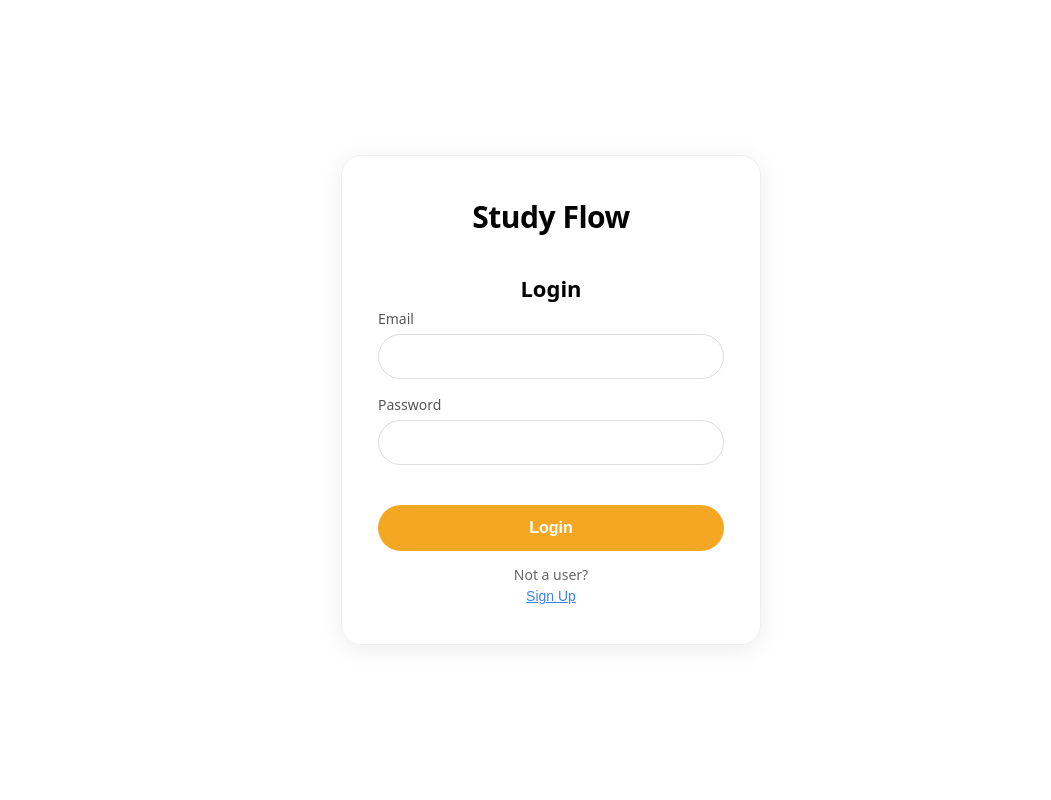
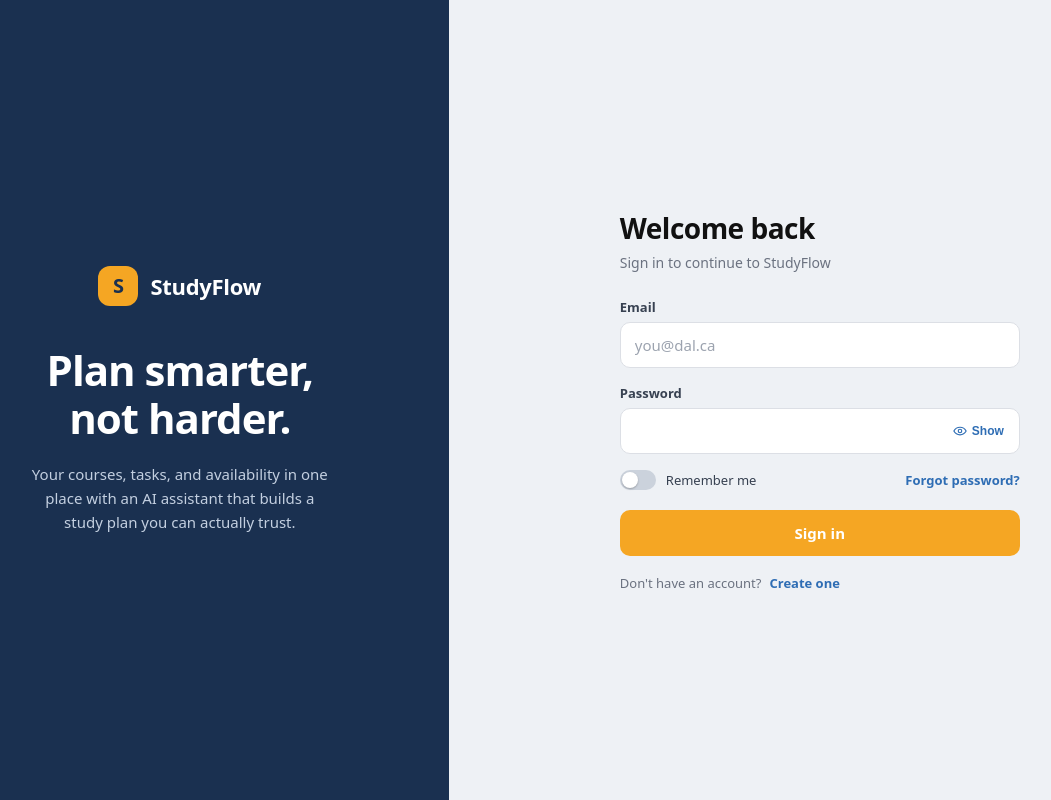
Before and after one commit to PCJashwanth/studyflow-frontend, a React (Vite) app: page /login in a window 1280 px wide. Shown: the whole page, without its empty margins (89-1140 px from the left). Built offline with nearby package versions, Linux system fonts and the light colour scheme; no server answers.

Commit message:
feat: redesign login and signup with two-panel auth layout

```diff
--- a/src/App.css
+++ b/src/App.css
@@ -1,196 +1,392 @@
-/* Full page wrapper - centers content vertically and horizontally */
-.page {
+/* ============================
+   AUTH SCREENS (Login + Signup)
+   Two panels: navy brand panel on the left, form on the right.
+   ============================ */
+
+.auth-page {
   min-height: 100vh;
-  display: flex;
+  display: grid;
+  grid-template-columns: 42% 1fr;
+  background-color: #eef1f5;
+}
+
+/* ── Left: navy brand panel ── */
+.auth-brand {
+  background-color: #1a3050; /* same navy as the student sidebar */
+  color: #fff;
+  display: flex;
+  flex-direction: column;
   align-items: center;
   justify-content: center;
-  padding: 20px;
-  background-color: #ffffff;
-}
-
-/* The card/box that holds the form */
-.card {
+  text-align: center;
+  padding: 56px 44px;
+}
+
+/* Logo sits in the middle of the panel, above the tagline */
+.auth-brand-logo {
+  display: flex;
+  align-items: center;
+  gap: 12px;
+  margin-bottom: 40px;
+}
+
+.auth-brand-mark {
+  width: 40px;
+  height: 40px;
+  border-radius: 12px;
+  background-color: #F5A623;
+  color: #1a3050;
+  font-size: 20px;
+  font-weight: 800;
+  display: flex;
+  align-items: center;
+  justify-content: center;
+}
+
+.auth-brand-name {
+  font-size: 22px;
+  font-weight: 700;
+  letter-spacing: -0.3px;
+}
+
+.auth-brand-headline {
+  font-size: clamp(28px, 3.4vw, 42px);
+  font-weight: 800;
+  line-height: 1.15;
+  letter-spacing: -1px;
+}
+
+.auth-brand-tagline {
+  margin-top: 20px;
+  max-width: 36ch;
+  font-size: 15px;
+  line-height: 1.6;
+  color: #c3cfe0;
+}
+
+/* ── Right: the form ── */
+.auth-main {
+  display: flex;
+  align-items: center;
+  justify-content: center;
+  padding: 48px 32px;
+}
+
+.auth-card {
   width: 100%;
-  max-width: 420px;
-  padding: 40px 36px;
-  text-align: center;
-
-  /* Rectangle with rounded corners on bigger screens */
-  border: 1.5px solid #eee;
-  border-radius: 20px;
-  box-shadow: 0 4px 24px rgba(0, 0, 0, 0.08);
-}
-
-.logo {
-  font-size: 30px;
+  max-width: 400px;
+}
+
+.auth-card h1 {
+  font-size: 28px;
   font-weight: 700;
-  color: #000;
-  margin-bottom: 36px;
+  color: #111;
   letter-spacing: -0.5px;
 }
 
-.card h2 {
-  font-size: 22px;
-  font-weight: 600;
-  color: #000;
-  margin-bottom: 6px;
-}
-
-/* Subtitle text under the heading */
-.subtitle {
-  font-size: 13px;
-  color: #888;
-  margin-bottom: 24px;
-}
-
+.auth-subtitle {
+  margin-top: 6px;
+  margin-bottom: 26px;
+  font-size: 14px;
+  color: #6b7280;
+}
 
 /* Wrapper for each label + input pair */
 .field {
-  text-align: left;
   margin-bottom: 16px;
 }
 
 .field label {
   display: block;
-  font-size: 14px;
-  color: #555;
+  font-size: 13px;
+  font-weight: 600;
+  color: #374151;
   margin-bottom: 6px;
 }
 
-/* Pill-shaped input fields */
 .field input {
   width: 100%;
-  padding: 13px 18px;
-  border: 1.5px solid #ddd;
-  border-radius: 30px;
+  padding: 12px 14px;
+  border: 1.5px solid #dcdfe5;
+  border-radius: 10px;
   font-size: 15px;
+  font-family: inherit;
+  color: #111;
+  background-color: #fff;
   outline: none;
-  transition: border-color 0.2s;
-  background-color: #fff;
-}
-
-/* Orange border when the user clicks into a field */
+  transition: border-color 0.15s, box-shadow 0.15s;
+}
+
+.field input::placeholder {
+  color: #9ca3af;
+}
+
 .field input:focus {
-  border-color: #F5A623;
-}
-
-
-
+  border-color: #2e6db4;
+  box-shadow: 0 0 0 3px rgba(46, 109, 180, 0.15);
+}
+
+/* ── Password field with a Show/Hide button inside it ── */
+.input-wrap {
+  position: relative;
+}
+
+.input-wrap input {
+  padding-right: 74px;
+}
+
+.pw-toggle {
+  position: absolute;
+  top: 50%;
+  right: 10px;
+  transform: translateY(-50%);
+  display: flex;
+  align-items: center;
+  gap: 5px;
+  background: none;
+  border: none;
+  padding: 4px 6px;
+  border-radius: 6px;
+  font-size: 12px;
+  font-weight: 600;
+  color: #2e6db4;
+  cursor: pointer;
+}
+
+.pw-toggle:hover {
+  background-color: #e5edf7;
+}
+
+/* Live password rule check under the signup password field */
+.pw-rules {
+  list-style: none;
+  display: flex;
+  flex-wrap: wrap;
+  gap: 4px 14px;
+  margin-top: 8px;
+}
+
+.pw-rule {
+  display: inline-flex;
+  align-items: center;
+  gap: 5px;
+  font-size: 12px;
+  color: #6b7280;
+}
+
+.pw-rule.ok {
+  color: #166534;
+}
+
+.pw-rule-mark {
+  font-size: 11px;
+  width: 10px;
+}
+
+/* ── Role picker (signup) ── */
 .role-section {
-  text-align: left;
-  margin-bottom: 20px;
-}
-
-.role-section > label {
+  margin-bottom: 18px;
+}
+
+.role-section > span {
   display: block;
-  font-size: 14px;
-  color: #555;
-  margin-bottom: 10px;
-}
-
-/* Row of role buttons */
+  font-size: 13px;
+  font-weight: 600;
+  color: #374151;
+  margin-bottom: 6px;
+}
+
 .role-buttons {
   display: flex;
-  gap: 10px;
-  flex-wrap: wrap;
-}
-
-/* Base style for each role pill button */
+  gap: 8px;
+}
+
 .role-btn {
   flex: 1;
-  min-width: 80px;
-  padding: 8px 12px;
-  border: 2px solid transparent;
-  border-radius: 20px;
-  font-size: 14px;
-  cursor: pointer;
-  transition: border-color 0.2s;
-}
-
-/* Pastel colors for each role (matches the design) */
-.role-btn.student    { background-color: #fce4ec; color: #b71c1c; }
-.role-btn.instructor { background-color: #e8f5e9; color: #1b5e20; }
-.role-btn.admin      { background-color: #f9fbe7; color: #33691e; }
-
-/* Orange border shows which role is selected */
+  padding: 10px 8px;
+  border: 1.5px solid #dcdfe5;
+  border-radius: 10px;
+  background-color: #fff;
+  font-size: 13.5px;
+  font-family: inherit;
+  font-weight: 600;
+  color: #374151;
+  cursor: pointer;
+  transition: border-color 0.15s, background-color 0.15s, color 0.15s;
+}
+
+.role-btn:hover {
+  border-color: #b9c2d0;
+}
+
 .role-btn.active {
-  border-color: #F5A623;
-}
-
-
-/* Main orange submit button */
+  background-color: #2e6db4;
+  border-color: #2e6db4;
+  color: #fff;
+}
+
+/* ── Remember me + forgot password row ── */
+.auth-row {
+  display: flex;
+  align-items: center;
+  justify-content: space-between;
+  gap: 12px;
+  margin: 16px 0 20px;
+}
+
+.toggle {
+  display: inline-flex;
+  align-items: center;
+  gap: 10px;
+  font-size: 13px;
+  color: #374151;
+  cursor: pointer;
+}
+
+.toggle input {
+  position: absolute;
+  opacity: 0;
+  width: 0;
+  height: 0;
+}
+
+.toggle-track {
+  position: relative;
+  width: 36px;
+  height: 20px;
+  flex-shrink: 0;
+  border-radius: 999px;
+  background-color: #cbd2dc;
+  transition: background-color 0.18s;
+}
+
+.toggle-track::after {
+  content: '';
+  position: absolute;
+  top: 2px;
+  left: 2px;
+  width: 16px;
+  height: 16px;
+  border-radius: 50%;
+  background-color: #fff;
+  box-shadow: 0 1px 2px rgba(0, 0, 0, 0.25);
+  transition: transform 0.18s;
+}
+
+.toggle input:checked + .toggle-track {
+  background-color: #F5A623;
+}
+
+.toggle input:checked + .toggle-track::after {
+  transform: translateX(16px);
+}
+
+.toggle input:focus-visible + .toggle-track {
+  box-shadow: 0 0 0 3px rgba(46, 109, 180, 0.25);
+}
+
+/* ── Buttons + links ── */
 .btn-primary {
   width: 100%;
-  padding: 14px;
-  margin-top: 24px;
-  margin-bottom: 14px;
+  padding: 13px;
   background-color: #F5A623;
   color: #fff;
   border: none;
-  border-radius: 30px;
-  font-size: 16px;
-  font-weight: 600;
+  border-radius: 10px;
+  font-size: 15px;
+  font-family: inherit;
+  font-weight: 700;
   cursor: pointer;
   transition: background-color 0.2s;
 }
 
-.btn-primary:hover {
+.btn-primary:hover:not(:disabled) {
   background-color: #e09610;
 }
 
-/* Small text link to switch between Login and Signup */
+.btn-primary:disabled {
+  opacity: 0.6;
+  cursor: not-allowed;
+}
+
 .btn-link {
   background: none;
   border: none;
-  color: #3b82f6;
-  cursor: pointer;
-  font-size: 14px;
+  padding: 0;
+  font-size: 13px;
+  font-family: inherit;
+  font-weight: 600;
+  color: #2e6db4;
+  cursor: pointer;
+}
+
+.btn-link:hover {
+  color: #24578f;
   text-decoration: underline;
-  padding: 0;
-  display: block;
-  margin: 0 auto;
-}
-
-.btn-link:hover {
-  color: #1d4ed8;
-}
-
-/* Text above the link ("Not a user?", "Already a user?") */
-.switch-text {
-  font-size: 14px;
-  color: #666;
-  margin-bottom: 4px;
-}
-
-/* Tablets and large phones — remove card box, go flat */
-@media (max-width: 600px) {
-  .card {
-    padding: 32px 24px;
-    border: none;
-    border-radius: 0;
-    box-shadow: none;
+}
+
+/* Text under the submit button ("Don't have an account?") */
+.auth-alt {
+  margin-top: 18px;
+  font-size: 13px;
+  color: #6b7280;
+  display: flex;
+  align-items: center;
+  gap: 8px;
+}
+
+/* Small info message (e.g. forgot-password) */
+.auth-notice {
+  margin-bottom: 14px;
+  padding: 8px 10px;
+  border-radius: 8px;
+  font-size: 13px;
+  color: #1a3050;
+  background-color: #e5edf7;
+}
+
+/* ── Responsive: stack the panels ── */
+@media (max-width: 900px) {
+  .auth-page {
+    grid-template-columns: 1fr;
   }
 
-  .logo {
-    font-size: 26px;
+  .auth-brand {
+    padding: 40px 24px;
   }
-}
-
-/* Small phones */
-@media (max-width: 380px) {
-  .card {
-    padding: 24px 16px;
+
+  .auth-brand-logo {
+    margin-bottom: 24px;
   }
 
-  .logo {
-    font-size: 22px;
+  .auth-brand-headline {
+    font-size: 30px;
   }
 
+  .auth-brand-tagline {
+    margin-top: 12px;
+    font-size: 14px;
+  }
+
+  .auth-main {
+    padding: 36px 24px 56px;
+  }
+}
+
+@media (max-width: 420px) {
+  .auth-brand-tagline {
+    display: none;
+  }
+
+  .role-buttons {
+    flex-wrap: wrap;
+  }
+
   .role-btn {
-    font-size: 12px;
-    padding: 7px 8px;
+    flex-basis: 100%;
   }
 }
+
 
 
 /* ============================
--- /dev/null
+++ b/src/pages/AuthLayout.jsx
@@ -0,0 +1,67 @@
+import { useState } from 'react'
+
+// Shared shell for the Login and Signup screens: navy brand panel on the
+// left (logo centred above the tagline), the form on the right.
+function AuthLayout({ headline, tagline, children }) {
+  return (
+    <div className="auth-page">
+      <aside className="auth-brand">
+        <div className="auth-brand-logo">
+          <span className="auth-brand-mark">S</span>
+          <span className="auth-brand-name">StudyFlow</span>
+        </div>
+
+        <h2 className="auth-brand-headline">{headline}</h2>
+        {tagline && <p className="auth-brand-tagline">{tagline}</p>}
+      </aside>
+
+      <main className="auth-main">
+        <div className="auth-card">{children}</div>
+      </main>
+    </div>
+  )
+}
+
+// Password input with a Show/Hide button, so people can check what they typed.
+export function PasswordField({ id, label, value, onChange, autoComplete, minLength, children }) {
+  const [visible, setVisible] = useState(false)
+
+  return (
+    <div className="field">
+      <label htmlFor={id}>{label}</label>
+      <div className="input-wrap">
+        <input
+          id={id}
+          type={visible ? 'text' : 'password'}
+          value={value}
+          onChange={onChange}
+          autoComplete={autoComplete}
+          minLength={minLength}
+          required
+        />
+        <button
+          type="button"
+          className="pw-toggle"
+          onClick={() => setVisible((v) => !v)}
+          aria-label={visible ? 'Hide password' : 'Show password'}
+        >
+          <EyeIcon off={visible} />
+          {visible ? 'Hide' : 'Show'}
+        </button>
+      </div>
+      {children}
+    </div>
+  )
+}
+
+function EyeIcon({ off }) {
+  return (
+    <svg width="14" height="14" viewBox="0 0 24 24" fill="none" stroke="currentColor" strokeWidth="2" aria-hidden="true">
+      <path d="M1.5 12S5 5.5 12 5.5 22.5 12 22.5 12 19 18.5 12 18.5 1.5 12 1.5 12Z" />
+      <circle cx="12" cy="12" r="3" />
+      {off && <line x1="3" y1="21" x2="21" y2="3" />}
+    </svg>
+  )
+}
+
+export default AuthLayout
--- a/src/pages/Login.jsx
+++ b/src/pages/Login.jsx
@@ -1,24 +1,32 @@
 import { useState } from 'react'
 import { useNavigate } from 'react-router-dom'
 import { useAuth } from '../context/AuthContext'
+import AuthLayout, { PasswordField } from './AuthLayout'
+
+// "Remember me" just saves the email so it is pre-filled next time.
+const REMEMBERED_EMAIL = 'studyflow.rememberedEmail'
 
 // Login page - email/password form, talks to the backend.
 function Login() {
   const { login } = useAuth()
   const navigate = useNavigate()
-  const [email, setEmail] = useState('')
+  const [email, setEmail] = useState(() => localStorage.getItem(REMEMBERED_EMAIL) || '')
   const [password, setPassword] = useState('')
+  const [remember, setRemember] = useState(() => Boolean(localStorage.getItem(REMEMBERED_EMAIL)))
   const [error, setError] = useState('')
+  const [notice, setNotice] = useState('')
   const [submitting, setSubmitting] = useState(false)
 
   async function handleSubmit(e) {
     e.preventDefault()
     setError('')
+    setNotice('')
     setSubmitting(true)
     try {
-      // On success, AuthContext sets the user and App renders the dashboard.
       await login(email, password)
-      navigate('/')
+      if (remember) localStorage.setItem(REMEMBERED_EMAIL, email)
+      else localStorage.removeItem(REMEMBERED_EMAIL)
+      navigate('/') // DashboardRedirect sends them to the right role dashboard
     } catch (err) {
       setError(err.response?.data?.error || 'Login failed. Please try again.')
     } finally {
@@ -27,10 +35,18 @@ function Login() {
   }
 
   return (
-    <div className="page">
-      <div className="card">
-        <h1 className="logo">Study Flow</h1>
-        <h2>Login</h2>
+    <AuthLayout
+      headline={
+        <>
+          Plan smarter,
+          <br />
+          not harder.
+        </>
+      }
+      tagline="Your courses, tasks, and availability in one place with an AI assistant that builds a study plan you can actually trust."
+    >
+      <h1>Welcome back</h1>
+      <p className="auth-subtitle">Sign in to continue to StudyFlow</p>
 
       <form onSubmit={handleSubmit}>
         <div className="field">
@@ -40,34 +56,57 @@ function Login() {
             type="email"
             value={email}
             onChange={(e) => setEmail(e.target.value)}
+            placeholder="you@dal.ca"
+            autoComplete="email"
             required
           />
         </div>
 
-          <div className="field">
-            <label htmlFor="password">Password</label>
-            <input
+        <PasswordField
           id="password"
-              type="password"
+          label="Password"
           value={password}
           onChange={(e) => setPassword(e.target.value)}
-              required
+          autoComplete="current-password"
         />
+
+        <div className="auth-row">
+          <label className="toggle">
+            <input
+              type="checkbox"
+              checked={remember}
+              onChange={(e) => setRemember(e.target.checked)}
+            />
+            <span className="toggle-track" />
+            Remember me
+          </label>
+
+          <button
+            type="button"
+            className="btn-link"
+            onClick={() =>
+              setNotice('Password reset is not available yet — please contact your administrator.')
+            }
+          >
+            Forgot password?
+          </button>
         </div>
 
+        {notice && <p className="auth-notice">{notice}</p>}
         {error && <p className="error-text">{error}</p>}
 
         <button type="submit" className="btn-primary" disabled={submitting}>
-            {submitting ? 'Logging in…' : 'Login'}
+          {submitting ? 'Signing in…' : 'Sign in'}
         </button>
       </form>
 
-        <p className="switch-text">Not a user?</p>
-        <button onClick={() => navigate("/signup")} className="btn-link">
-          Sign Up
+      <p className="auth-alt">
+        Don&apos;t have an account?
+        <button onClick={() => navigate('/signup')} className="btn-link">
+          Create one
         </button>
-      </div>
-    </div>
+      </p>
+    </AuthLayout>
   )
 }
 
--- a/src/pages/Signup.jsx
+++ b/src/pages/Signup.jsx
@@ -1,14 +1,29 @@
 import { useState } from 'react'
 import { useNavigate } from 'react-router-dom'
 import { useAuth } from '../context/AuthContext'
+import AuthLayout, { PasswordField } from './AuthLayout'
 
-// The three roles a user can sign up as (label -> backend enum is the uppercase).
-const ROLES = ['Student', 'Instructor', 'Admin']
+// The three roles a user can sign up as (value is the backend enum).
+const ROLES = [
+  { label: 'Student', value: 'STUDENT' },
+  { label: 'Instructor', value: 'INSTRUCTOR' },
+  { label: 'Administrator', value: 'ADMIN' },
+]
+
+// Shown live under the password field. Only the length is enforced (that is
+// all the backend requires) — the other two are guidance.
+function passwordRules(password) {
+  return [
+    { label: 'At least 8 characters', ok: password.length >= 8 },
+    { label: 'One number', ok: /\d/.test(password) },
+    { label: 'One symbol', ok: /[^A-Za-z0-9]/.test(password) },
+  ]
+}
 
 function Signup() {
   const { signup } = useAuth()
   const navigate = useNavigate()
-  const [role, setRole] = useState('Student')
+  const [role, setRole] = useState('STUDENT')
   const [fullName, setFullName] = useState('')
   const [email, setEmail] = useState('')
   const [password, setPassword] = useState('')
@@ -20,14 +35,8 @@ function Signup() {
     setError('')
     setSubmitting(true)
     try {
-      await signup({
-        fullName,
-        email,
-        password,
-        role: role.toUpperCase(), // backend enum is UPPERCASE
-      })
-      navigate('/')
-      // On success, AuthContext sets the user and App renders the dashboard.
+      await signup({ fullName, email, password, role })
+      navigate('/') // DashboardRedirect sends them to the right role dashboard
     } catch (err) {
       const data = err.response?.data
       const detail = data?.details && Object.values(data.details)[0]?.[0]
@@ -39,36 +48,44 @@ function Signup() {
   }
 
   return (
-    <div className="page">
-      <div className="card">
-        <h1 className="logo">Study Flow</h1>
-        <h2>Create account</h2>
-        <p className="subtitle">Choose how you will use StudyFlow</p>
+    <AuthLayout
+      headline={
+        <>
+          Join in under
+          <br />a minute.
+        </>
+      }
+    >
+      <h1>Create your account</h1>
+      <p className="auth-subtitle">Choose the role that fits you</p>
 
       <form onSubmit={handleSubmit}>
         <div className="role-section">
-            <label>Role</label>
-            <div className="role-buttons">
+          <span id="role-label">I am a…</span>
+          <div className="role-buttons" role="group" aria-labelledby="role-label">
             {ROLES.map((r) => (
               <button
-                  key={r}
+                key={r.value}
                 type="button"
-                  className={`role-btn ${r.toLowerCase()} ${role === r ? 'active' : ''}`}
-                  onClick={() => setRole(r)}
+                className={`role-btn ${role === r.value ? 'active' : ''}`}
+                aria-pressed={role === r.value}
+                onClick={() => setRole(r.value)}
               >
-                  {r}
+                {r.label}
               </button>
             ))}
           </div>
         </div>
 
         <div className="field">
-            <label htmlFor="fullName">Full Name</label>
+          <label htmlFor="fullName">Full name</label>
           <input
             id="fullName"
             type="text"
             value={fullName}
             onChange={(e) => setFullName(e.target.value)}
+            placeholder="Maya Thompson"
+            autoComplete="name"
             required
           />
         </div>
@@ -80,35 +97,46 @@ function Signup() {
             type="email"
             value={email}
             onChange={(e) => setEmail(e.target.value)}
+            placeholder="you@dal.ca"
+            autoComplete="email"
             required
           />
         </div>
 
-          <div className="field">
-            <label htmlFor="password">Password</label>
-            <input
+        <PasswordField
           id="password"
-              type="password"
+          label="Password"
           value={password}
           onChange={(e) => setPassword(e.target.value)}
+          autoComplete="new-password"
           minLength={8}
-              required
-            />
-          </div>
+        >
+          <ul className="pw-rules">
+            {passwordRules(password).map((rule) => (
+              <li key={rule.label} className={`pw-rule ${rule.ok ? 'ok' : ''}`}>
+                <span className="pw-rule-mark" aria-hidden="true">
+                  {rule.ok ? '✓' : '•'}
+                </span>
+                {rule.label}
+              </li>
+            ))}
+          </ul>
+        </PasswordField>
 
         {error && <p className="error-text">{error}</p>}
 
         <button type="submit" className="btn-primary" disabled={submitting}>
-            {submitting ? 'Creating…' : 'Create Account'}
+          {submitting ? 'Creating…' : 'Create account'}
         </button>
       </form>
 
-        <p className="switch-text">Already a user?</p>
+      <p className="auth-alt">
+        Already have an account?
         <button onClick={() => navigate('/login')} className="btn-link">
-          Log In
+          Sign in
         </button>
-      </div>
-    </div>
+      </p>
+    </AuthLayout>
   )
 }
 
```
Lines whose indentation alone changed are shown as unchanged.
